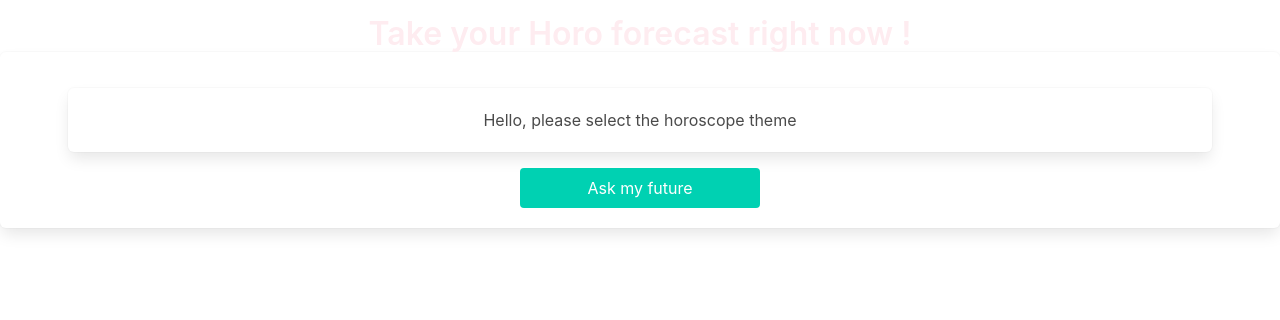
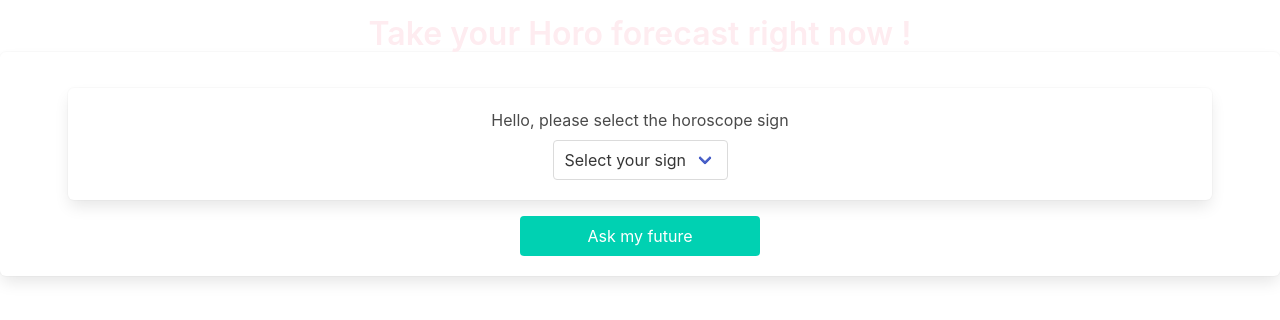
Before and after one commit to haduigon/manifest2, a React (Create React App) app: page / in a window 1280 px wide. Shown: the top 320 px of the page. Built offline with nearby package versions, Linux system fonts and the light colour scheme.

Commit message:
SwitchTransition & CSSTransition added

```diff
--- a/package.json
+++ b/package.json
@@ -13,9 +13,11 @@
     "@types/react-dom": "^18.2.7",
     "bulma": "^0.9.4",
     "classnames": "^2.3.2",
+    "node-sass": "^9.0.0",
     "react": "^18.2.0",
     "react-dom": "^18.2.0",
     "react-scripts": "5.0.1",
+    "react-transition-group": "^4.4.5",
     "typescript": "^4.9.5",
     "web-vitals": "^2.1.4"
   },
@@ -42,5 +44,8 @@
       "last 1 firefox version",
       "last 1 safari version"
     ]
+  },
+  "devDependencies": {
+    "@types/react-transition-group": "^4.4.6"
   }
 }
--- a/src/App.tsx
+++ b/src/App.tsx
@@ -1,12 +1,17 @@
-// import './App.css';
+/* eslint-disable */
 import 'bulma/css/bulma.css'
 import classNames from 'classnames';
 import { useState } from 'react';
 import { GooglePayB } from './components/googlePay';
 import { TypeWriter } from './components/TypeWriter';
+import { SwitchTransition, CSSTransition } from 'react-transition-group';
+import './styles/index.scss'
 
 export const App: React.FC = () => {
   const [isPressed, setIsPressed] = useState(false);
+  const [typingText, setTypingText] = useState('Hello, please select the horoscope sign');
+
+  const apiUrl = 'http://185.70.185.9:3011';
 
   function hanldeClick() {
     setIsPressed(state => !state);
@@ -24,11 +29,19 @@ export const App: React.FC = () => {
       })}>
         <div className='box my-4 mx-6'>
           <TypeWriter
-            text='Hello, please select the horoscope theme'
+            text={typingText}
             delay={60}
           />
         </div>
+
         <div className='has-text-centered'>
+
+          <SwitchTransition mode="out-in">
+            <CSSTransition
+              key={isPressed as any}
+              timeout={500}
+              classNames='fade'
+            >
               <button
                 style={{
                   width: 240,
@@ -37,13 +50,15 @@ export const App: React.FC = () => {
                 className='button is-primary'
                 onClick={hanldeClick}
               >
-            Ask my future
+                {!isPressed ? 'Ask my future' : <GooglePayB />}
+
               </button>
 
-          {isPressed && (
-            <GooglePayB />
-          )}
+            </CSSTransition>
+          </SwitchTransition>
+
         </div>
+
       </div>
     </div>
   );
--- a/src/components/TypeWriter.tsx
+++ b/src/components/TypeWriter.tsx
@@ -1,14 +1,19 @@
-import React, { useState, useEffect} from "react";
+import React, { useState, useEffect } from "react";
 
 type Props = {
   text: string,
   delay: number,
-}
+};
 
-export const TypeWriter: React.FC<Props> = ({ text, delay }) => {
+ export const TypeWriter: React.FC<Props> = ({ text, delay }) => {
   const [currentText, setCurrentText] = useState('');
   const [currentIndex, setCurrentIndex] = useState(0);
   const [trigger, setTrigger] = useState(false);
+  const [selectValue, setSelectValue] = useState('');
+
+  function handleSelect(event: React.ChangeEvent<HTMLSelectElement>) {
+    setSelectValue(event.target.value);
+  }
 
   useEffect(() => {
     if (currentIndex < text.length) {
@@ -20,10 +25,39 @@ export const TypeWriter: React.FC<Props> = ({ text, delay }) => {
       return () => clearTimeout(timeout);
     } setTrigger(true);
   }, [currentIndex, delay, text]);
-  console.log(trigger);
-
 
   return (
-    <span>{currentText}</span>
+    <>
+      <span>{currentText}</span>
+      <div>
+        <div
+          className="select mt-2"
+          style={{
+            visibility: (
+              trigger
+            ) ? 'visible' : 'hidden',
+          }}
+        >
+          <select
+            value={selectValue}
+            onChange={(event) => handleSelect(event)}
+          >
+            <option>Select your sign</option>
+            <option>Aries</option>
+            <option>Taurus</option>
+            <option>Gemini</option>
+            <option>Cancer</option>
+            <option>Leo</option>
+            <option>Virgo</option>
+            <option>Libra</option>
+            <option>Scorpio</option>
+            <option>Sagittarius</option>
+            <option>Capricorn</option>
+            <option>Aquarius</option>
+            <option>Pisces</option>
+          </select>
+        </div>
+      </div>
+    </>
   )
-}
+};
--- a/src/index.css
+++ /dev/null
@@ -1,13 +0,0 @@
-body {
-  margin: 0;
-  font-family: -apple-system, BlinkMacSystemFont, 'Segoe UI', 'Roboto', 'Oxygen',
-    'Ubuntu', 'Cantarell', 'Fira Sans', 'Droid Sans', 'Helvetica Neue',
-    sans-serif;
-  -webkit-font-smoothing: antialiased;
-  -moz-osx-font-smoothing: grayscale;
-}
-
-code {
-  font-family: source-code-pro, Menlo, Monaco, Consolas, 'Courier New',
-    monospace;
-}
--- /dev/null
+++ b/src/styles/index.scss
@@ -0,0 +1,75 @@
+body {
+  margin: 0;
+  font-family: -apple-system, BlinkMacSystemFont, 'Segoe UI', 'Roboto', 'Oxygen',
+    'Ubuntu', 'Cantarell', 'Fira Sans', 'Droid Sans', 'Helvetica Neue',
+    sans-serif;
+  -webkit-font-smoothing: antialiased;
+  -moz-osx-font-smoothing: grayscale;
+}
+
+code {
+  font-family: source-code-pro, Menlo, Monaco, Consolas, 'Courier New',
+    monospace;
+}
+
+// .fade-enter .button {
+//   opacity: 0;
+//   transform: translateX(-100%);
+// }
+// .fade-enter-active  .button{
+//   opacity: 1;
+//   transform: translateX(0%);
+// }
+// .fade-exit .button{
+//   opacity: 1;
+//   transform: translateX(0%);
+// }
+// .fade-exit-active .button{
+//   opacity: 0;
+//   transform: translateX(100%);
+// }
+// .fade-enter-active .button,
+// .fade-exit-active .button{
+//   transition: opacity 500ms, transform 500ms;
+// }
+
+// .fade {
+//   color: red;
+// }
+
+.fade-enter-active {
+
+  animation: fade-in 500ms forwards;
+  animation-iteration-count: 1
+}
+
+.fade-exit-active {
+  animation: fade-out 500ms forwards;
+  animation-iteration-count: 1
+}
+
+@keyframes fade-in {
+  0% {
+    opacity: 0;
+    transform: translateX(-150px);
+  }
+  100% {
+    opacity: 1;
+    transform: translateX(0);
+  }
+}
+
+@keyframes fade-out {
+  0% {
+    opacity: 1;
+    transform: translateX(0);
+  }
+  100% {
+    opacity: 0;
+    transform: translateX(150px);
+  }
+}
+
+
+
+/* @import './styles/orderbutton.scss'; */
--- /dev/null
+++ b/src/styles/orderbutton.scss
@@ -0,0 +1,29 @@
+.fade-enter-active {
+  animation: fade-in 500ms forwards;
+}
+
+.fade-exit-active {
+  animation: fade-out 500ms forwards;
+}
+
+@keyframes fade-in {
+  0%{
+    opacity: 0;
+    transform: translateX(-150px);
+  }
+  100%{
+    opacity: 1;
+    transform: translateX(0);
+  }
+}
+
+@keyframes fade-out {
+  0%{
+    opacity: 1;
+    transform: translateX(0);
+  }
+  100%{
+    opacity: 0;
+    transform: translateX(150px);
+  }
+}
--- a/tsconfig.json
+++ b/tsconfig.json
@@ -22,5 +22,5 @@
   },
   "include": [
     "src"
-  ]
+, "src/index.tsx"  ]
 }
```
Also changed, not shown: src/App.css (deleted, +0 -38 lines), src/index.tsx (+4 -3 lines), 1 other file (tests, documents, lock files or other folders). Lines whose indentation alone changed are shown as unchanged.
